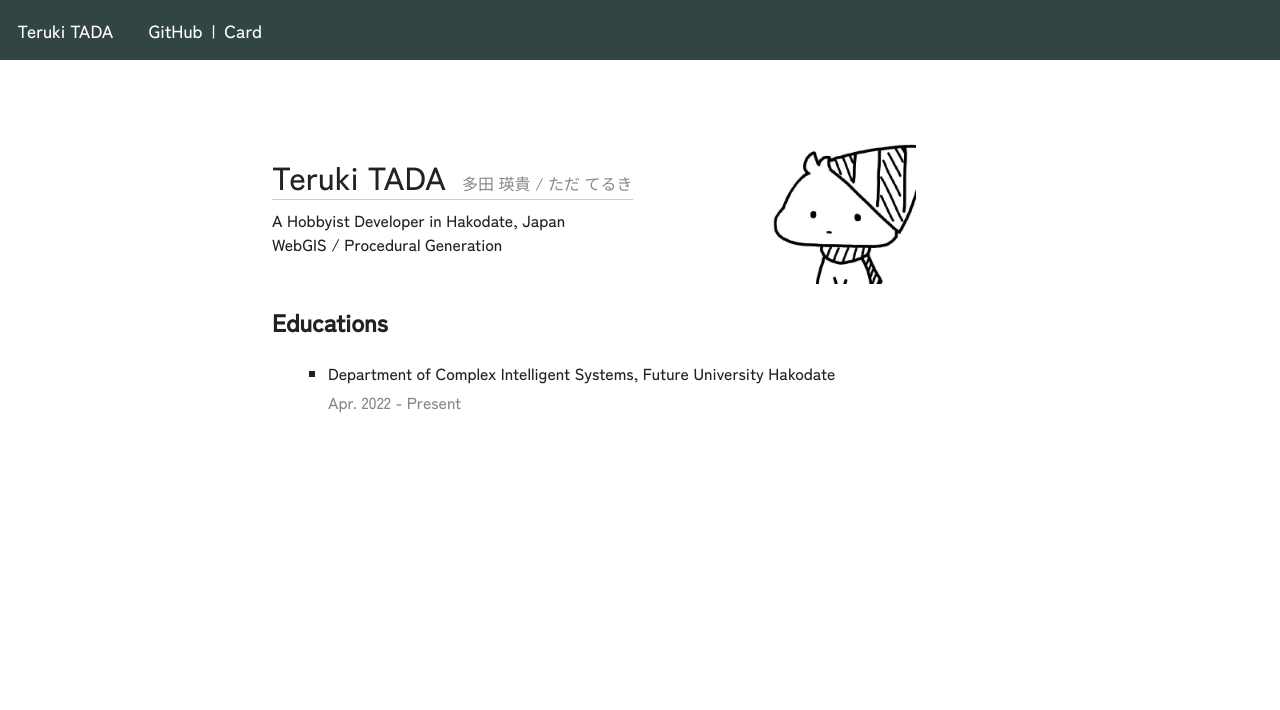
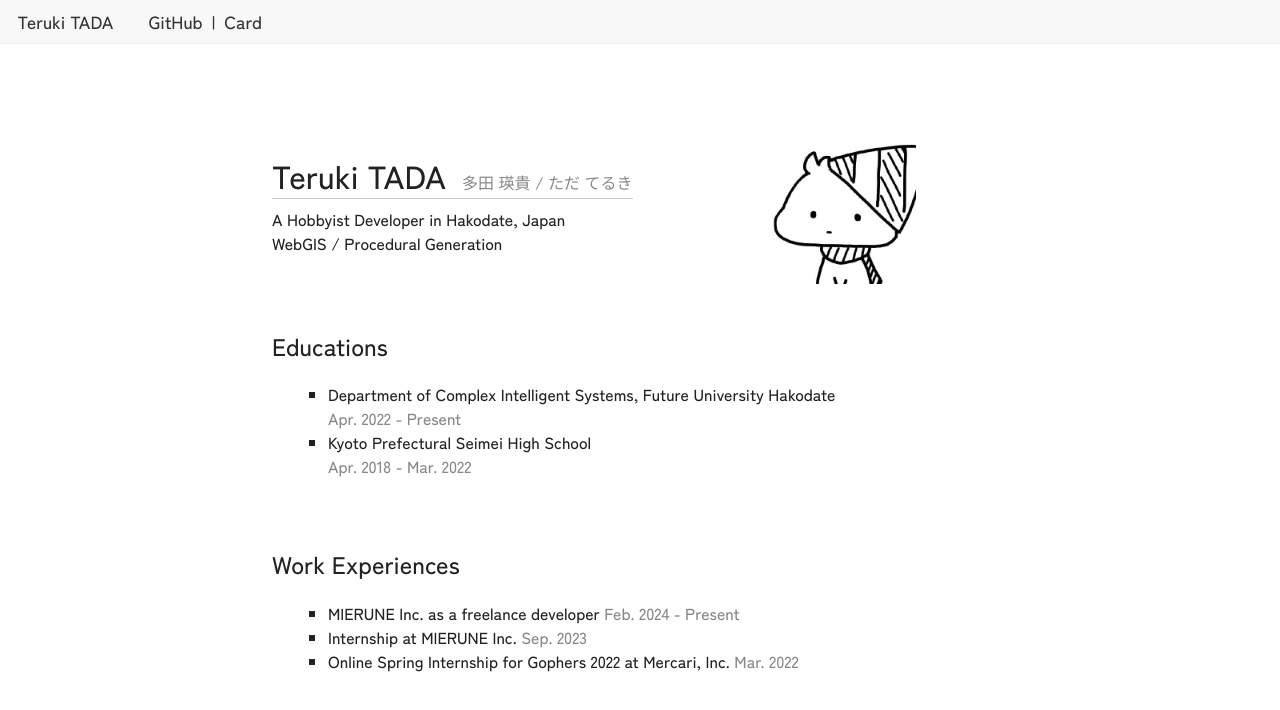
Before and after one commit to TadaTeruki/portfolio-svelte, a SvelteKit app: page / in a window 1280 px wide. Shown: the top 710 px of the page. Built offline with nearby package versions, Linux system fonts and the light colour scheme.

Commit message:
snapshot

```diff
--- a/src/components/header.svelte
+++ b/src/components/header.svelte
@@ -12,9 +12,10 @@
 
 <style>
     .main {
-        background-color: #344;
-        color: white;
-        padding: 1em;
+        background-color: #f8f8f8;
+        border-bottom: 1px solid #eee;
+        color: #333;
+        padding: 0.5em 1em;
         font-size: 1.1em;
         display: flex;
         gap: 2em;
@@ -27,10 +28,10 @@
 
     a {
         text-decoration: none;
-        color: white;
+        color: #333;
     }
 
     a:hover {
-        color: #cee;
+        color: #555;
     }
 </style>
--- a/src/components/namecard.svelte
+++ b/src/components/namecard.svelte
@@ -72,7 +72,6 @@
 
     .name {
         font-size: 2em;
-        font-weight: bold;
     }
 
     .subname {
--- /dev/null
+++ b/src/components/titlebox.svelte
@@ -0,0 +1,53 @@
+<div class="titlebox">
+    <div class="titlebox-text">
+        <div class="title">
+            <span class="name">Teruki TADA</span><span class="subname"
+                >多田 瑛貴 / ただ てるき</span
+            >
+        </div>
+        A Hobbyist Developer in Hakodate, Japan<br />
+        WebGIS / Procedural Generation<br />
+    </div>
+    <div class="titlebox-image">
+        <img src="icon.jpeg" alt="icon" />
+    </div>
+</div>
+
+
+<style>
+    .titlebox {
+        display: flex;
+        justify-content: space-between;
+        align-items: center;
+    }
+
+    .titlebox-text {
+        white-space: nowrap;
+    }
+
+    .titlebox-image {
+        flex: 1;
+        display: flex;
+        justify-content: center;
+    }
+
+    .titlebox-image img {
+        width: 10em;
+    }
+
+    .title {
+        margin-bottom: 0.5em;
+        border-bottom: 1px solid #ccc;
+        width: fit-content;
+    }
+
+    .name {
+        font-size: 2em;
+        margin-right: 0.5em;
+    }
+
+    .subname {
+        font-size: 1em;
+        color: #888;
+    }
+</style>
--- a/src/routes/+layout.svelte
+++ b/src/routes/+layout.svelte
@@ -21,10 +21,14 @@
     }
 
     :global(main) {
-        padding-top: 4em;
+        padding-top: 5em;
         margin: 0 auto;
         max-width: 50em;
         color: #222;
+    }
+
+    :global(h1, h2, h3, h4, h5, h6) {
+        font-weight: normal;
     }
 
     .content {
--- a/src/routes/+page.svelte
+++ b/src/routes/+page.svelte
@@ -1,17 +1,10 @@
-<div class="titlebox">
-    <div class="titlebox-text">
-        <div class="title">
-            <span class="name">Teruki TADA</span><span class="subname"
-                >多田 瑛貴 / ただ てるき</span
-            >
-        </div>
-        A Hobbyist Developer in Hakodate, Japan<br />
-        WebGIS / Procedural Generation<br />
-    </div>
-    <div class="titlebox-image">
-        <img src="icon.jpeg" alt="icon" />
-    </div>
-</div>
+<script>
+    import Titlebox from "../components/titlebox.svelte";
+</script>
+
+<Titlebox />
+
+<div class="title-space"></div>
 
 <h2>Educations</h2>
 
@@ -22,50 +15,42 @@
             Hakodate<br />
             <span class="attribution">Apr. 2022 - Present</span><br />
         </li>
+        <li>
+            Kyoto Prefectural Seimei High School<br />
+            <span class="attribution">Apr. 2018 - Mar. 2022</span><br />
+        </li>
     </ul>
 </div>
 
+<h2>Work Experiences</h2>
+
+<div class="content">
+    <ul>
+        <li>
+            MIERUNE Inc. as a freelance developer
+            <span class="attribution">Feb. 2024 - Present</span><br />
+        </li>
+        <li>
+            Internship at MIERUNE Inc.
+            <span class="attribution">Sep. 2023</span>
+        </li>
+        <li>
+            Online Spring Internship for Gophers 2022 at Mercari, Inc.
+            <span class="attribution">Mar. 2022</span><br />
+        </li>
+    </ul>
+</div>
+
+
 <style>
-    .titlebox {
-        display: flex;
-        justify-content: space-between;
-        align-items: center;
-    }
-
-    .titlebox-text {
-        white-space: nowrap;
-    }
-
-    .titlebox-image {
-        flex: 1;
-        display: flex;
-        justify-content: center;
-    }
-
-    .titlebox-image img {
-        width: 10em;
-    }
-
-    .title {
-        margin-bottom: 0.5em;
-        border-bottom: 1px solid #ccc;
-        width: fit-content;
-    }
-
-    .name {
-        font-size: 2em;
-        margin-right: 0.5em;
-    }
-
-    .subname {
-        font-size: 1em;
-        color: #888;
+    .title-space {
+        height: 1.5em;
     }
 
     .content {
         padding-left: 1em;
         padding-bottom: 2em;
-        line-height: 1.8;
+        line-height: 1.5;
     }
 
     .attribution {
```
